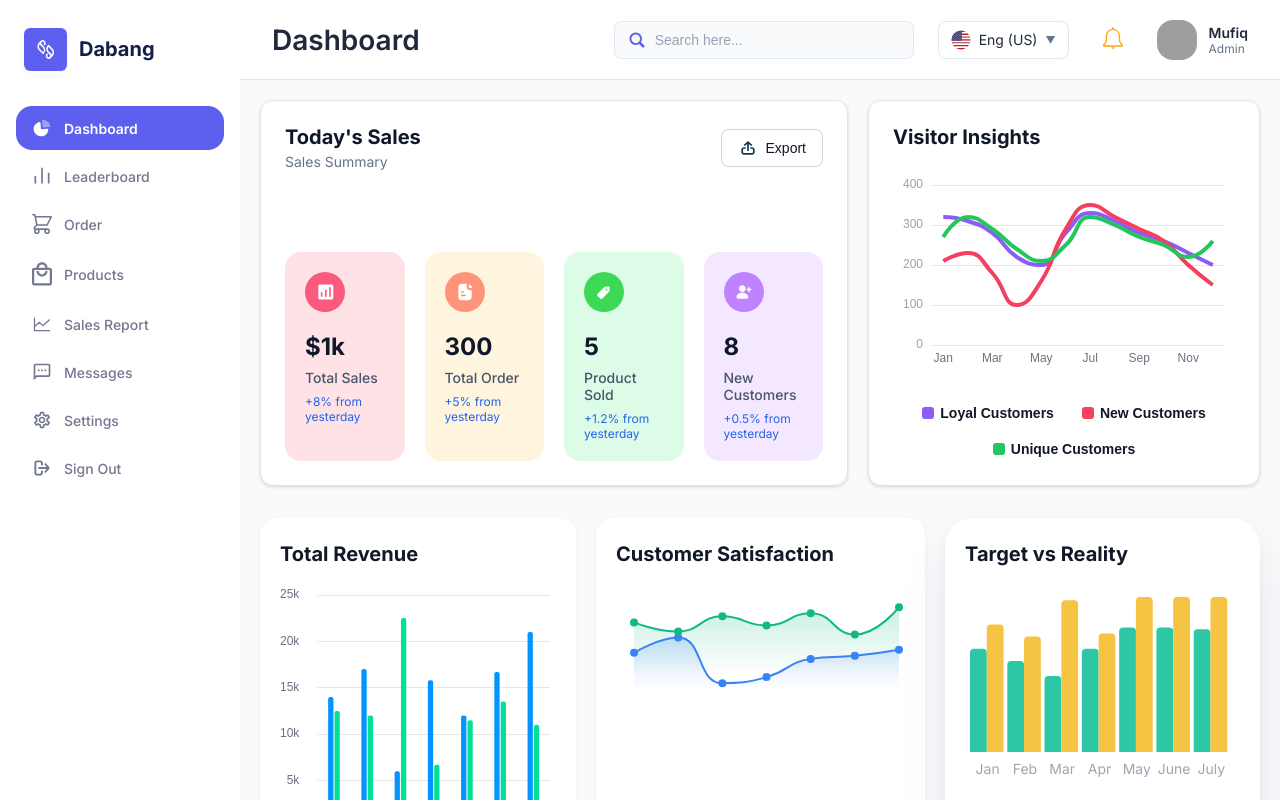
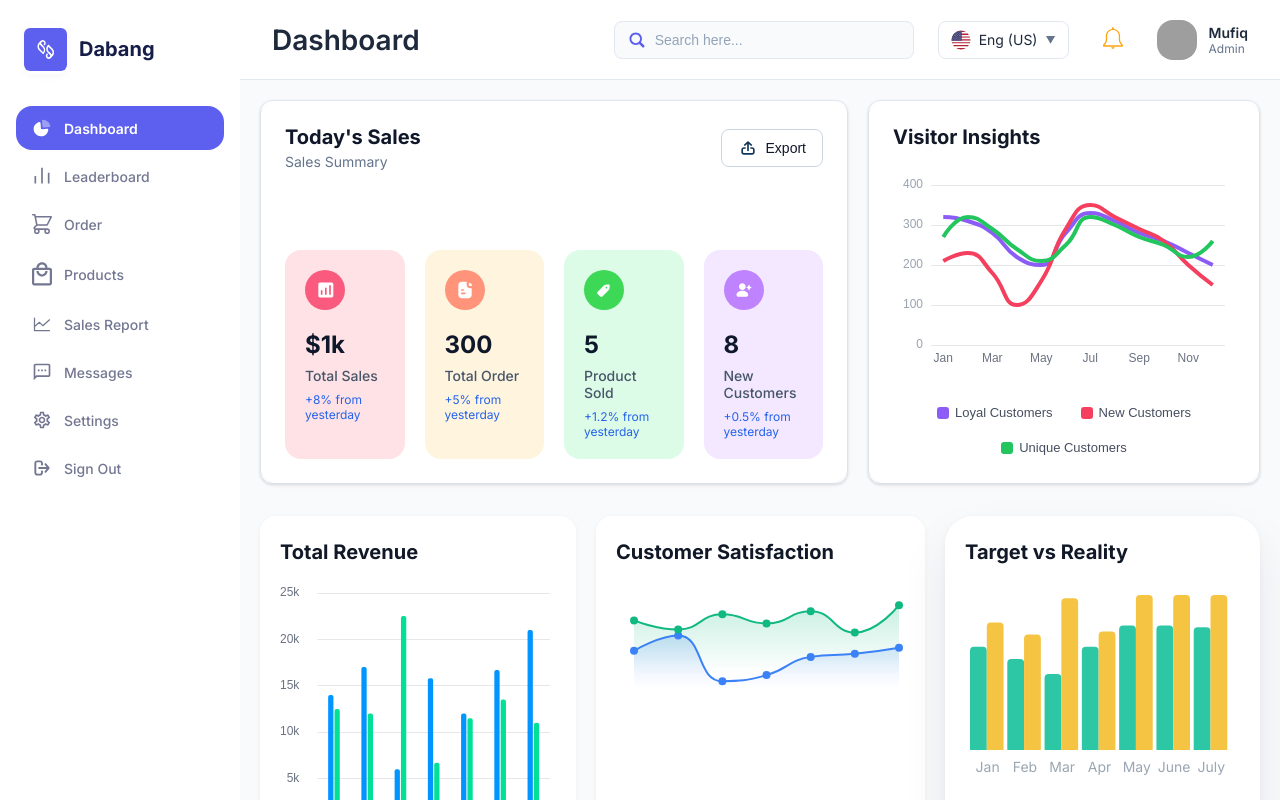
Before and after one commit to PiyushGhavghave/React-CRA-starter-template, a React (Create React App) app: page / in a window 1280 px wide. Built offline with nearby package versions, Linux system fonts and the light colour scheme; grey boxes are pictures that could not be loaded.

Commit message:
fixed: visitor insights legend styling

```diff
--- a/src/components/VisitorInsights.css
+++ b/src/components/VisitorInsights.css
@@ -27,8 +27,9 @@
   display: flex;
   align-items: center;
   gap: 6px;
-  font-size: 14px;
-  color: #6b7280;
+  font-size: 13px;
+  color: #464E5F;
+  opacity: 0.5;
   background: transparent;
   border: none;
   cursor: pointer;
@@ -42,8 +43,8 @@
 }
 
 .legend-btn.active {
-  font-weight: 600;
-  color: #111827;
+  color: #464E5F;
+  opacity: 1;
 }
 
 .legend-dot {
```
